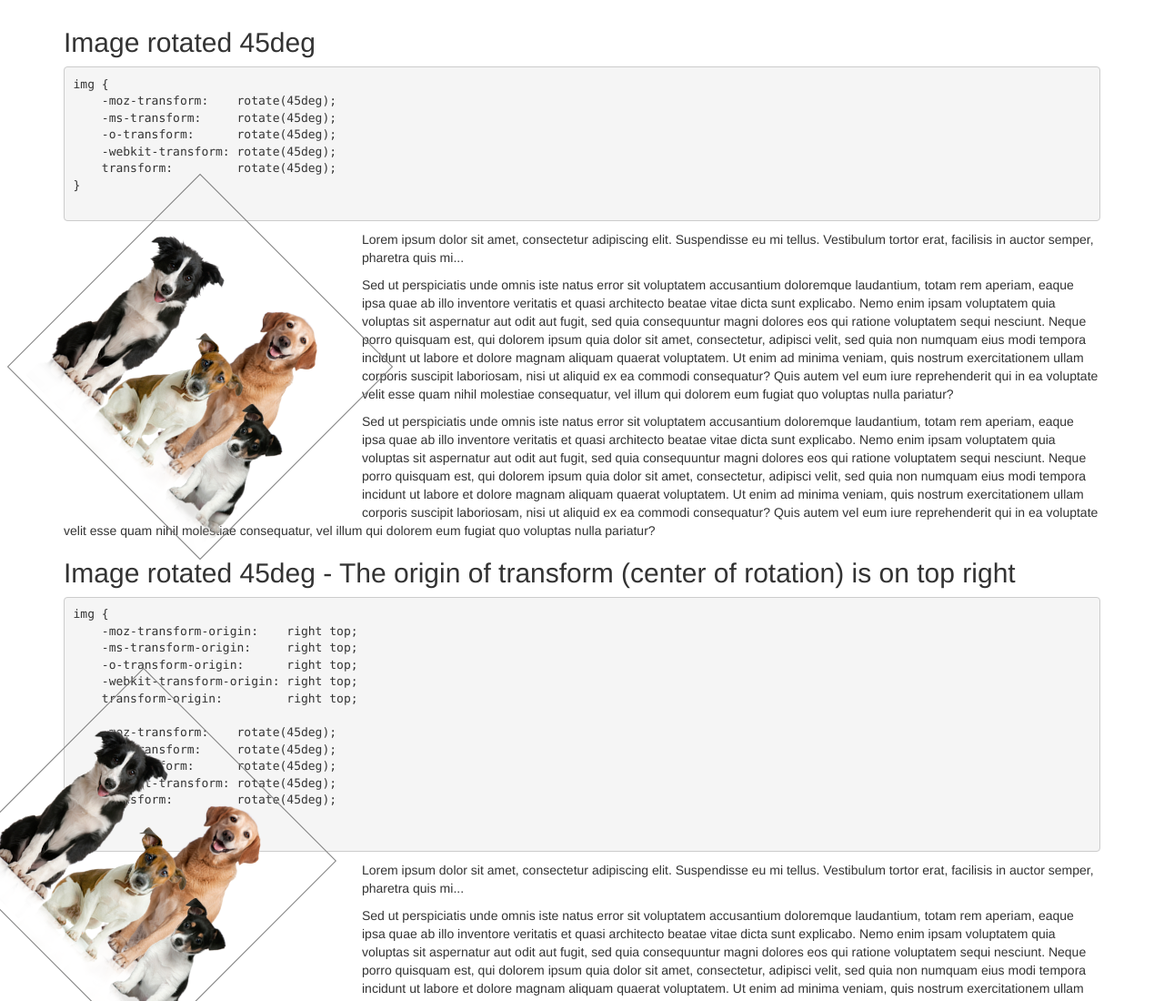
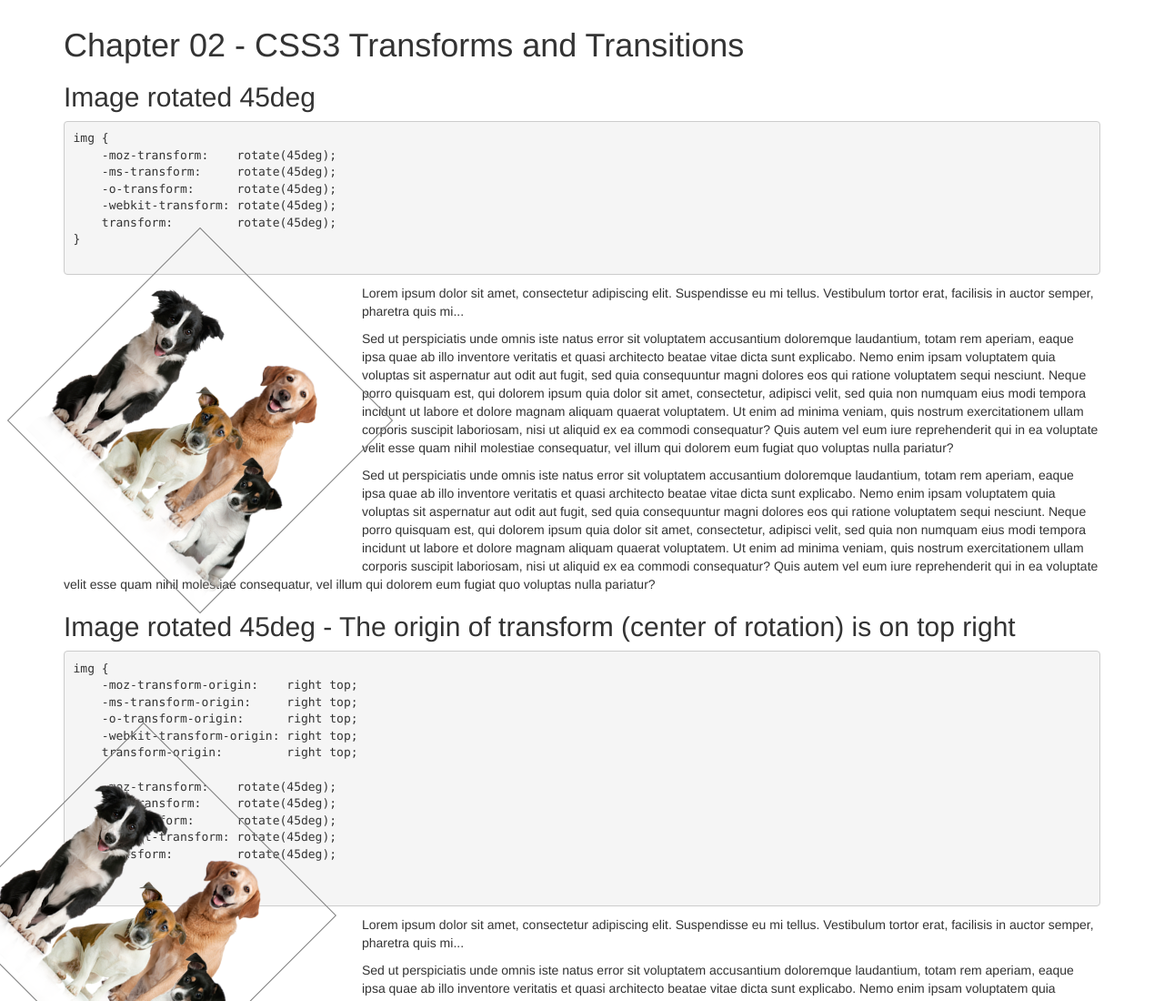
Before and after one commit to pmatsinopoulos/pro-css3-animation-demo-pages, a plain HTML site: page chapter-02/index.html in a window 1280 px wide. Shown: the top 1100 px of the page at 91% size. Drawn offline with nearby package versions, Linux system fonts and the light colour scheme.

Commit message:
Added chapter header

```diff
--- a/chapter-02/index.html
+++ b/chapter-02/index.html
@@ -17,7 +17,9 @@
     <script src="javascripts/index.js" type="text/javascript"></script>
   </head>
   <body>
+
     <div class="container">
+        <h1>Chapter 02 - CSS3 Transforms and Transitions</h1>
         <h2>Image rotated 45deg</h2>
         <pre>
 img {
```
